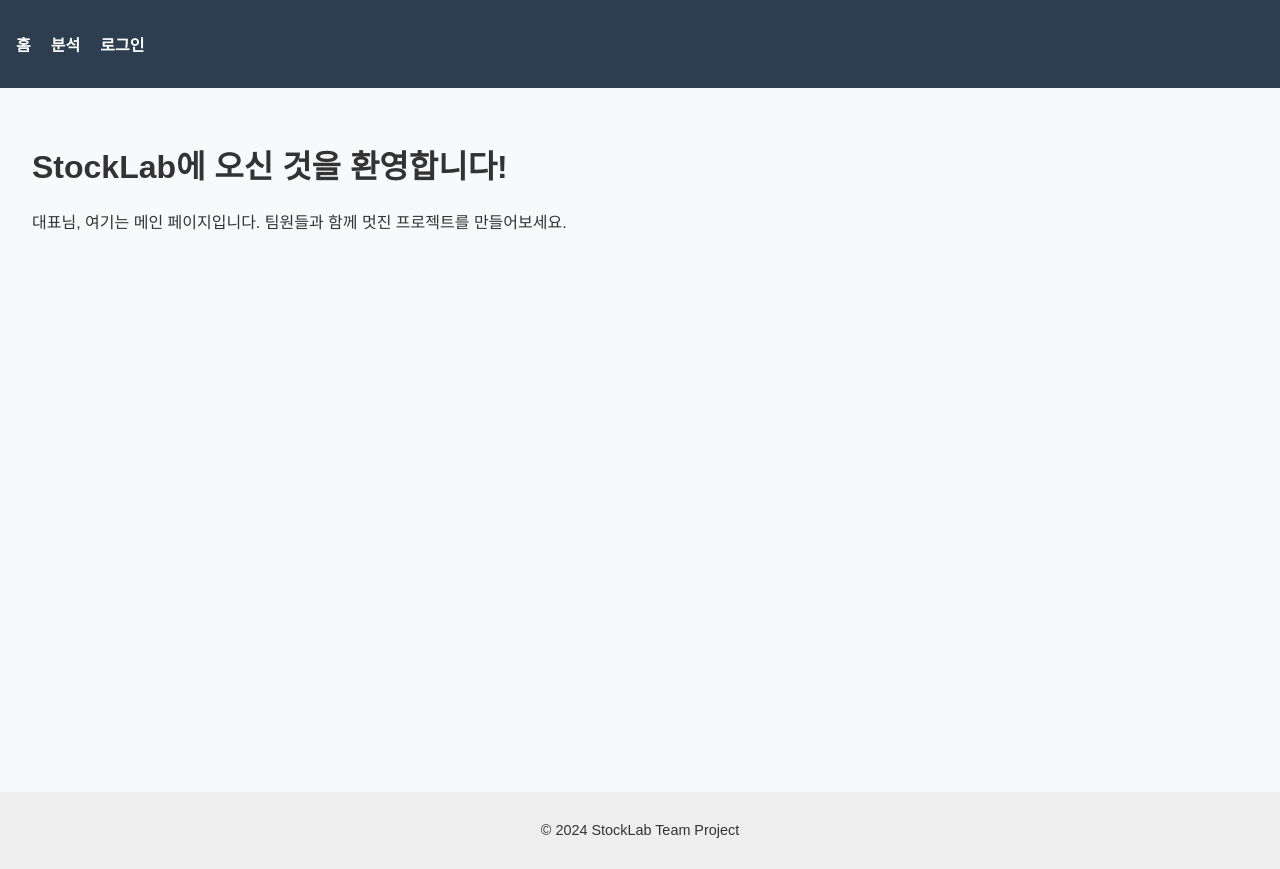
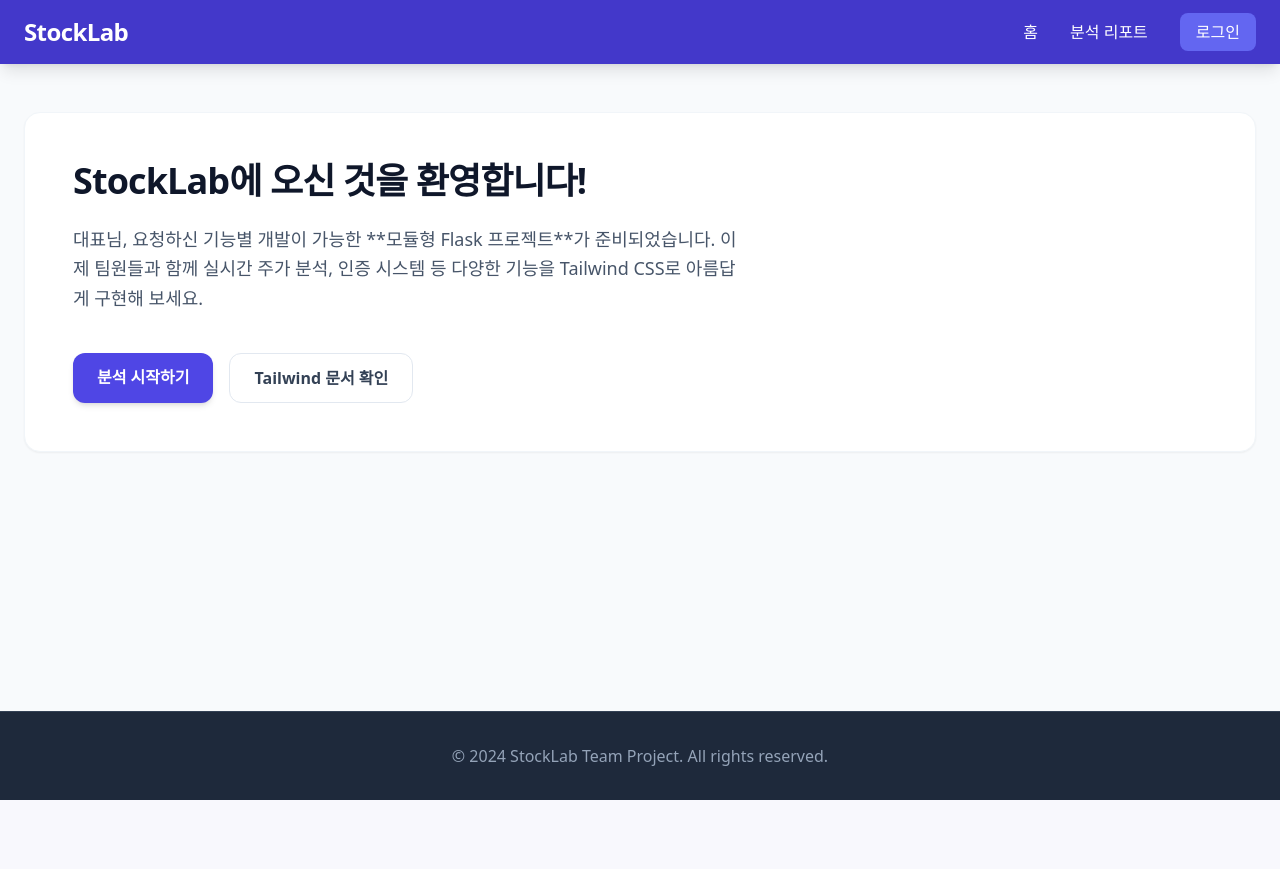
Before and after one commit to human13th2team/StockLab, a Flask app: page / in a window 1280 px wide. After the commit the page ends 800 px from the top, so only its background shows below. Run offline with Flask 3, Linux system fonts and the light colour scheme; some libraries are stand-ins or nearby versions.

Commit message:
Update: Apply Tailwind CSS and fix structure

```diff
--- a/app/templates/base.html
+++ b/app/templates/base.html
@@ -4,26 +4,34 @@
     <meta charset="UTF-8">
     <meta name="viewport" content="width=device-width, initial-scale=1.0">
     <title>StockLab - {% block title %}{% endblock %}</title>
-    <link rel="stylesheet" href="{{ url_for('static', filename='css/style.css') }}">
+    <!-- Tailwind CSS CDN -->
+    <script src="https://cdn.tailwindcss.com"></script>
     {% block styles %}{% endblock %}
 </head>
-<body>
-    <header>
-        <nav>
-            <ul>
-                <li><a href="{{ url_for('main.index') }}">홈</a></li>
-                <li><a href="{{ url_for('analysis.report') }}">분석</a></li>
-                <li><a href="{{ url_for('auth.login') }}">로그인</a></li>
+<body class="bg-slate-50 text-slate-900 min-h-screen flex flex-col">
+    <header class="bg-indigo-700 text-white shadow-lg">
+        <nav class="container mx-auto px-6 py-4 flex justify-between items-center">
+            <div class="text-2xl font-bold tracking-tight">
+                <a href="{{ url_for('main.index') }}" class="hover:text-indigo-200 transition-colors">StockLab</a>
+            </div>
+            <ul class="flex space-x-8 font-medium">
+                <li><a href="{{ url_for('main.index') }}" class="hover:text-indigo-200 transition-colors">홈</a></li>
+                <li><a href="{{ url_for('analysis.report') }}" class="hover:text-indigo-200 transition-colors">분석 리포트</a></li>
+                <li><a href="{{ url_for('auth.login') }}" class="px-4 py-2 bg-indigo-500 rounded-lg hover:bg-indigo-400 transition-all">로그인</a></li>
             </ul>
         </nav>
     </header>
 
-    <main>
-        {% block content %}{% endblock %}
+    <main class="container mx-auto px-6 py-12 flex-grow">
+        <div class="bg-white rounded-2xl shadow-sm p-8 md:p-12 border border-slate-100">
+            {% block content %}{% endblock %}
+        </div>
     </main>
 
-    <footer>
-        <p>&copy; 2024 StockLab Team Project</p>
+    <footer class="bg-slate-800 text-slate-400 py-8 border-t border-slate-700">
+        <div class="container mx-auto px-6 text-center">
+            <p>&copy; 2024 StockLab Team Project. All rights reserved.</p>
+        </div>
     </footer>
 
     <script src="{{ url_for('static', filename='js/main.js') }}"></script>
--- a/app/templates/main/index.html
+++ b/app/templates/main/index.html
@@ -3,6 +3,13 @@
 {% block title %}메인 페이지{% endblock %}
 
 {% block content %}
-    <h1>StockLab에 오신 것을 환영합니다!</h1>
-    <p>대표님, 여기는 메인 페이지입니다. 팀원들과 함께 멋진 프로젝트를 만들어보세요.</p>
+    <h1 class="text-4xl font-extrabold text-slate-900 mb-6 tracking-tight">StockLab에 오신 것을 환영합니다!</h1>
+    <p class="text-lg text-slate-600 leading-relaxed max-w-2xl">
+        대표님, 요청하신 기능별 개발이 가능한 **모듈형 Flask 프로젝트**가 준비되었습니다.
+        이제 팀원들과 함께 실시간 주가 분석, 인증 시스템 등 다양한 기능을 Tailwind CSS로 아름답게 구현해 보세요.
+    </p>
+    <div class="mt-10 flex space-x-4">
+        <a href="{{ url_for('analysis.report') }}" class="px-6 py-3 bg-indigo-600 text-white font-semibold rounded-xl hover:bg-indigo-700 transition-all shadow-md hover:shadow-lg">분석 시작하기</a>
+        <a href="https://tailwindcss.com" target="_blank" class="px-6 py-3 bg-white text-slate-700 font-semibold rounded-xl border border-slate-200 hover:bg-slate-50 transition-all">Tailwind 문서 확인</a>
+    </div>
 {% endblock %}
```
Also changed, not shown: app/templates/analysis/report.html (+44 -2 lines), app/templates/auth/login.html (+19 -6 lines).
